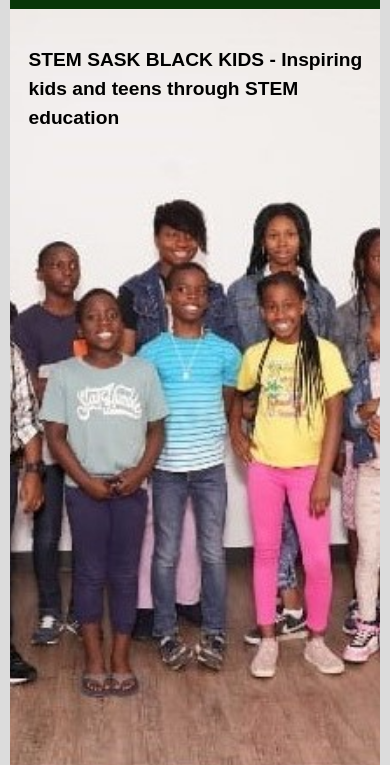
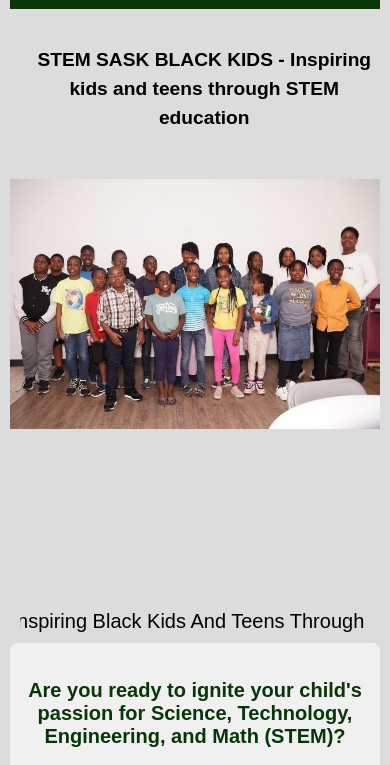
Before and after one commit to Babalola-Yusuf/STEMSASKB, a plain HTML site: page index.html in a window 390 px wide. Shown: the part 75-840 px from the top of the page. Drawn offline with Linux system fonts and the light colour scheme.

Commit message:
committed changes to the following files:  	modified:   index.html  	modified:   style.css

```diff
--- a/index.html
+++ b/index.html
@@ -159,7 +159,7 @@
     </div>
 
         <section class="index">
-            <div class="bg">STEM SASK BLACK KIDS - Inspiring kids and teens through STEM education</div>
+            <div class="bg" style="text-align: center;" >STEM SASK BLACK KIDS - Inspiring kids and teens through STEM education</div>
         </section>
 
         <header>
--- a/style.css
+++ b/style.css
@@ -15,8 +15,9 @@ section{
 
 .index{
     background-image: url(home.jpg);
-    background-size: cover;
-    min-height: 90vh;
+    background-size: contain;
+    background-repeat: no-repeat;
+    min-height: 80vh;
     background-position: center;
     position: relative;
 }
@@ -52,7 +53,7 @@ section{
 
 .about{
     background-image: url(2.jpg);
-    background-size: contain;
+    background-size: cover;
     background-position: center;
     background-repeat: no-repeat;
     min-height: 80vh;
@@ -323,6 +324,10 @@ h1, h2{
     .about{
       min-height: 50vh;
     }
+    .index{
+      background-size: contain;
+      min-height: 70vh;
+    }
   }
 
   @media screen and (max-width: 480px) {
```
